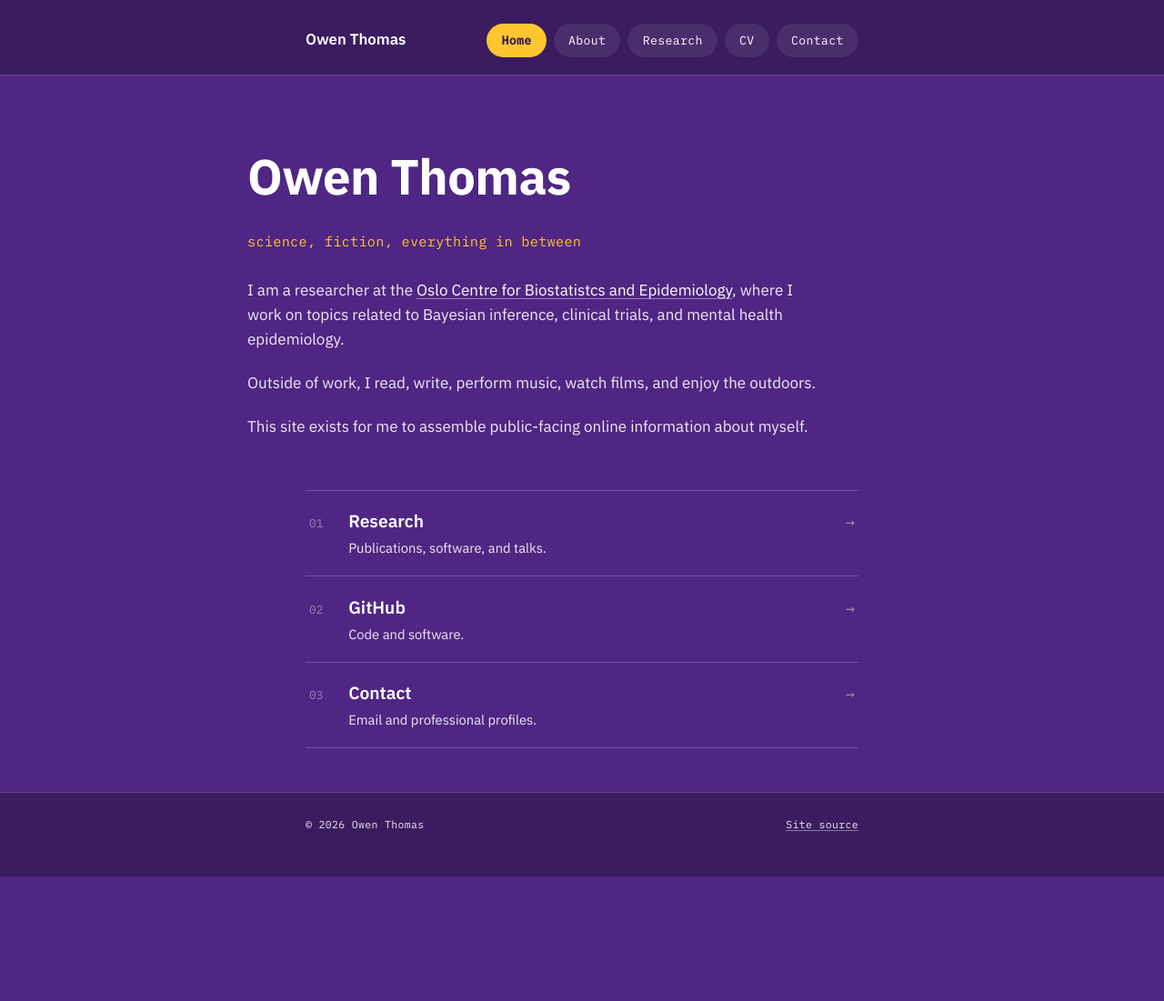
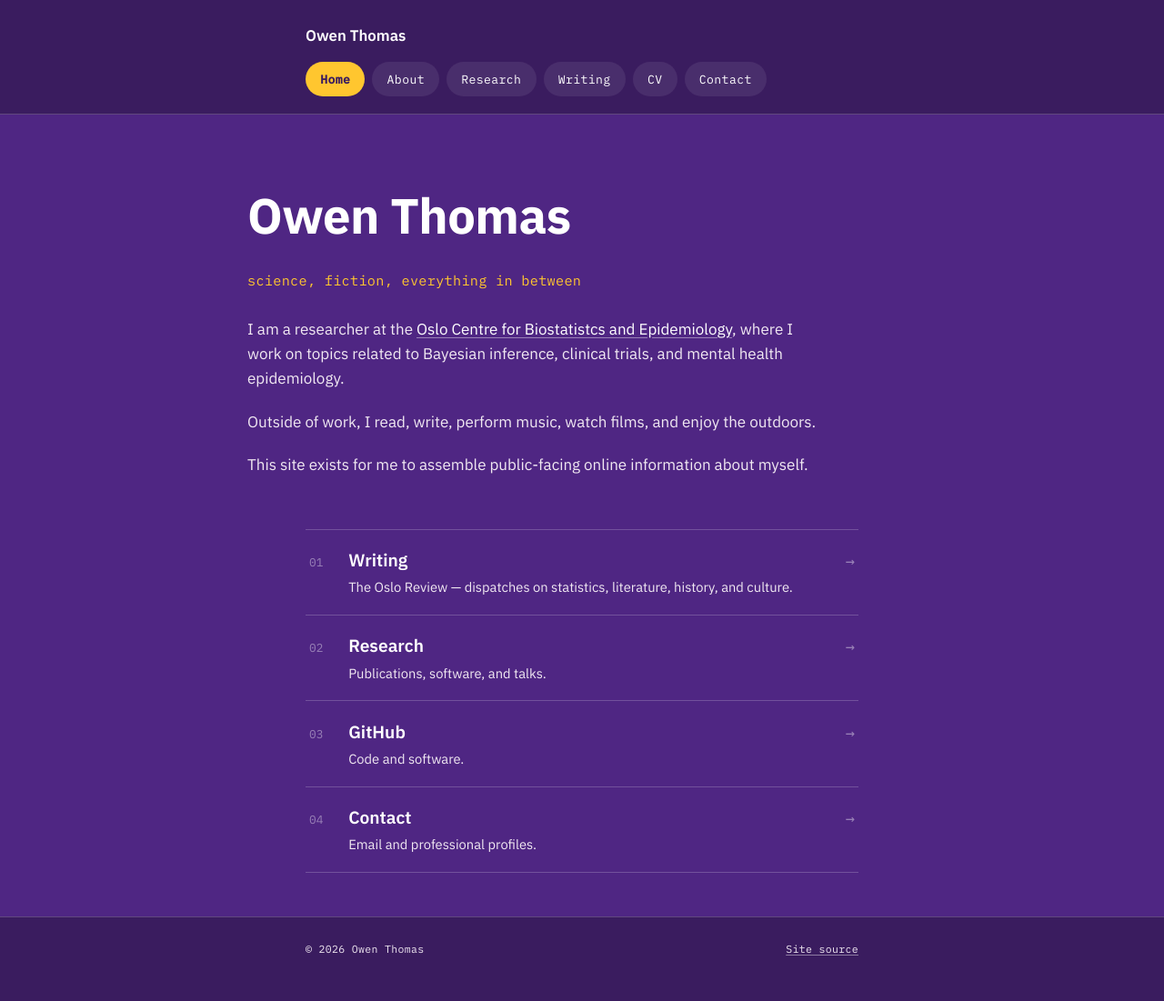
Before and after one commit to OwenThomas/personal-website, a Jekyll site: the page index.html, which Jekyll copies as it is, in a window 1280 px wide. Shown: the whole page at 91% size. Built offline with Jekyll 4.4.1, drawn with Linux system fonts in a browser that asks for light colours; comment, search, counter and statistics services are not loaded; before the commit the page ends 964 px from its top, so only the background shows below that; some of the changed lines change nothing that is shown.

Commit message:
Enable writing section and clean up TODO note
Updated the writing section flag to true and removed the TODO note about automatic loading from feed.xml.

```diff
--- a/index.html
+++ b/index.html
@@ -641,7 +641,6 @@ p { margin: 0 0 1.2em; }
           <span class="meta">[Month Year] · <a href="#">read the dispatch</a></span>
         </li>
       </ul>
-      <p class="todo">TODO — this list loads automatically from your own /feed.xml (published via _posts/, see dispatches/index.html). Nothing to configure — just add posts and this updates itself. Delivered by email through Buttondown's RSS-to-email, pointed at the same feed. Once you've got a real one in there and are ready to launch, flip SECTION_FLAGS.writing to true near the bottom of this file.</p>
       <div class="chip-row">
         <a class="chip" href="/dispatches/">All dispatches &rarr;</a>
       </div>
@@ -877,7 +876,7 @@ p { margin: 0 0 1.2em; }
     home: true,
     about: true,
     research: true,
-    writing: false,
+    writing: true,
     music: false,
     podcast: false, // TODO: no podcast yet — flip to true at launch
     cv: true,
```
